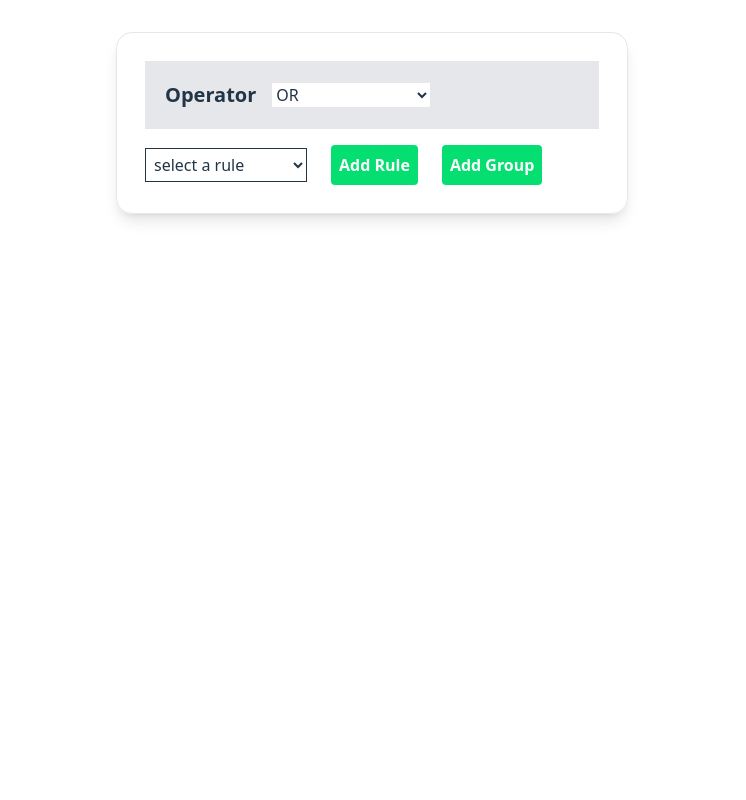
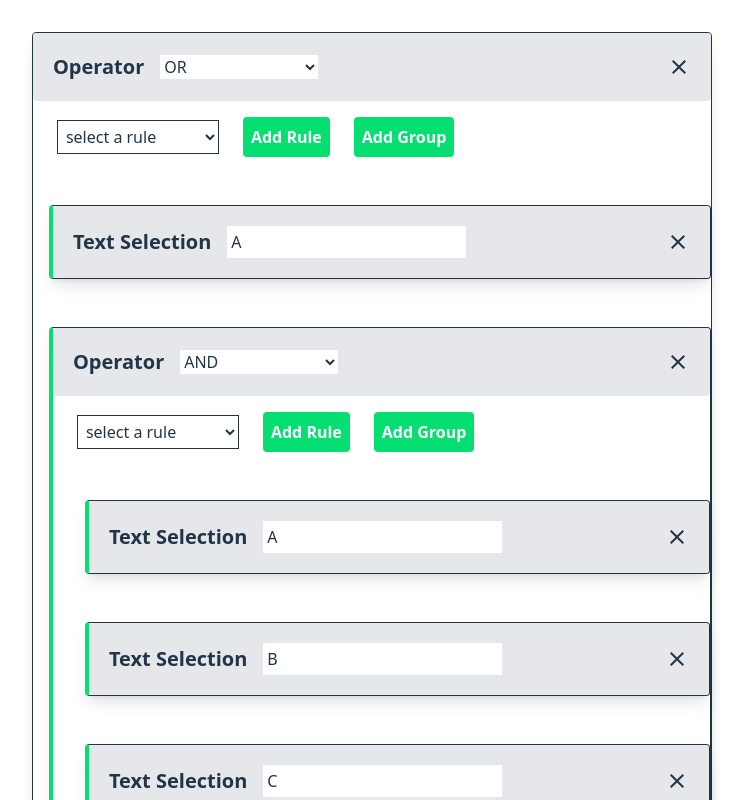
Before and after one commit to redwanatef/svelte-query-builder, a Svelte app: page / in a window 1280 px wide. Shown: the top 800 px of the page, without its empty margins (268-1014 px from the left). Built offline with nearby package versions, Linux system fonts and the light colour scheme.

Commit message:
complete the UI of the component

```diff
--- a/package.json
+++ b/package.json
@@ -13,16 +13,14 @@
     "@sveltejs/vite-plugin-svelte": "^5.0.3",
     "@tsconfig/svelte": "^5.0.4",
     "@types/sortablejs": "^1.15.8",
-    "autoprefixer": "^10.4.21",
-    "postcss": "^8.5.3",
     "sortablejs": "^1.15.6",
     "svelte": "^5.23.1",
     "svelte-check": "^4.1.5",
-    "tailwindcss": "^4.1.4",
     "typescript": "~5.7.2",
     "vite": "^6.3.1"
   },
   "dependencies": {
-    "@tailwindcss/vite": "^4.1.4"
+    "@tailwindcss/vite": "^4.1.4",
+    "tailwindcss": "^4.1.4"
   }
 }
--- a/src/components/Input.svelte
+++ b/src/components/Input.svelte
@@ -2,4 +2,4 @@
   let { value = $bindable() }: { value: string } = $props();
 </script>
 
-<input bind:value />
+<input class="bg-white p-1" bind:value />
--- a/src/components/NumberSelection.svelte
+++ b/src/components/NumberSelection.svelte
@@ -2,4 +2,4 @@
   let { value = $bindable() }: { value: number } = $props();
 </script>
 
-<input bind:value type="number" />
+<input class="bg-white p-1" bind:value type="number" />
--- a/src/components/QueryBuilder.svelte
+++ b/src/components/QueryBuilder.svelte
@@ -1,37 +1,7 @@
 <script lang="ts">
-  import type { QueryBuilderConfig, RuleSet } from "../types";
-  import Input from "./Input.svelte";
-  import NumberSelection from "./NumberSelection.svelte";
-  import QueryBuilderChild from "./QueryBuilderChild.svelte";
+  import { qb } from "../config";
+  import type { RuleSet } from "../types";
   import QueryBuilderGroup from "./QueryBuilderGroup.svelte";
-
-  const qb: QueryBuilderConfig = $state({
-    operators: [
-      {
-        name: "AND",
-        identifier: "AND",
-      },
-      {
-        name: "OR",
-        identifier: "OR",
-      },
-    ],
-    rules: [
-      {
-        identifier: "txt",
-        name: "Text Selection",
-        component: Input,
-        initialValue: "",
-      },
-      {
-        identifier: "num",
-        name: "Number Selection",
-        component: NumberSelection,
-        initialValue: 10,
-      },
-    ],
-    // colors: ["hsl(88, 50%, 55%)", "hsl(187, 100%, 45%)", "hsl(15, 100%, 55%)"],
-  });
 
   const query: RuleSet = $state({
     operatorIdentifier: "OR",
@@ -104,7 +74,6 @@
   });
 </script>
 
-<QueryBuilderGroup {qb} {query} child={false} />
-
-<style>
-</style>
+<div class="pb-4 w-fit mx-auto">
+  <QueryBuilderGroup {qb} {query} child={false} />
+</div>
--- a/src/components/QueryBuilderChild.svelte
+++ b/src/components/QueryBuilderChild.svelte
@@ -6,7 +6,7 @@
   let { value, title, type, options }: QueryBuilderChildProps = $props();
 </script>
 
-<div class="bg-gray-200 p-5">
+<div class="bg-gray-200 p-5 rounded flex justify-between w-full">
   <div class="flex gap-4 items-center">
     <h4 class="font-bold text-xl">{title}</h4>
     {#if type === "text"}
@@ -25,6 +25,18 @@
       </select>
     {/if}
   </div>
+  <button aria-label="delete-node" class="cursor-pointer">
+    <svg
+      xmlns="http://www.w3.org/2000/svg"
+      width="24"
+      height="24"
+      viewBox="0 0 24 24"
+      ><path
+        fill="currentColor"
+        d="M6.4 19L5 17.6l5.6-5.6L5 6.4L6.4 5l5.6 5.6L17.6 5L19 6.4L13.4 12l5.6 5.6l-1.4 1.4l-5.6-5.6z"
+      /></svg
+    ></button
+  >
 </div>
 
 <style>
--- a/src/components/QueryBuilderGroup.svelte
+++ b/src/components/QueryBuilderGroup.svelte
@@ -1,17 +1,32 @@
 <script lang="ts">
-  import type { QueryBuilderConfig, RuleSet } from "../types";
+  import type { QueryBuilderConfig, Rule, RuleSet } from "../types";
   import QueryBuilderChild from "./QueryBuilderChild.svelte";
+  import QueryBuilderGroup from "./QueryBuilderGroup.svelte";
 
   let {
     qb,
     query,
     child = false,
-  }: { qb: QueryBuilderConfig; query: RuleSet; child: boolean } = $props();
+    level = 0,
+  }: {
+    qb: QueryBuilderConfig;
+    query: RuleSet | Rule;
+    child: boolean;
+    level?: number;
+  } = $props();
+
+  const isRuleSet = (child: RuleSet | Rule): child is RuleSet => {
+    return (child as RuleSet).operatorIdentifier !== undefined;
+  };
+
+  const onDelete = (index?: number) => {};
 </script>
 
-<main
-  class={`w-lg mx-auto mt-8 rounded-2xl p-7 shadow-lg border border-gray-200 flex flex-col gap-4 ${child ? "border-l-green-400 border-l-2" : ""}`}
+<main style={level! !== 0 ? `padding-left: ${level}rem;` : ""}>
+  <div
+    class={`w-full mt-8 rounded border shadow-lg flex flex-col gap-4 ${child ? "border-l-green-400 border-l-4" : ""}`}
   >
+    {#if isRuleSet(query)}
       <QueryBuilderChild
         title="Operator"
         type="select"
@@ -19,8 +34,8 @@
         value={query.operatorIdentifier}
       />
 
-  <div class="flex gap-6 items-center">
-    <select class="border p-1 cursor-pointer">
+      <div class="flex items-center gap-6 pl-6">
+        <select class="p-1 border cursor-pointer">
           <option disabled selected value="">select a rule</option>
           <option value="text">text selection</option>
           <option value="numbers">number selection</option>
@@ -29,9 +44,26 @@
         <button> Add Rule </button>
         <button> Add Group </button>
       </div>
+      {#each query.children as child, index}
+        <QueryBuilderGroup {qb} level={level + 1} query={child} child={true} />
+      {/each}
+    {:else if query.identifier === "txt"}
+      <QueryBuilderChild
+        title="Text Selection"
+        type="text"
+        value={query.value}
+      />
+    {:else if query.identifier === "num"}
+      <QueryBuilderChild
+        title="Number Selection"
+        type="number"
+        value={query.value}
+      />
+    {/if}
+  </div>
 </main>
 
-<style scoped>
+<style>
   button {
     /* @apply p-2 bg-green-400 text-white cursor-pointer rounded font-bold hover:opacity-85; */
     padding: 0.5rem;
--- /dev/null
+++ b/src/config.ts
@@ -0,0 +1,31 @@
+import Input from "./components/Input.svelte";
+import NumberSelection from "./components/NumberSelection.svelte";
+import type { QueryBuilderConfig } from "./types";
+
+export const qb: QueryBuilderConfig = {
+  operators: [
+    {
+      name: "AND",
+      identifier: "AND",
+    },
+    {
+      name: "OR",
+      identifier: "OR",
+    },
+  ],
+  rules: [
+    {
+      identifier: "txt",
+      name: "Text Selection",
+      component: Input,
+      initialValue: "",
+    },
+    {
+      identifier: "num",
+      name: "Number Selection",
+      component: NumberSelection,
+      initialValue: 10,
+    },
+  ],
+  // colors: ["hsl(88, 50%, 55%)", "hsl(187, 100%, 45%)", "hsl(15, 100%, 55%)"],
+};
```
Also changed, not shown: 1 other file (tests, documents, lock files or other folders). Lines whose indentation alone changed are shown as unchanged.
